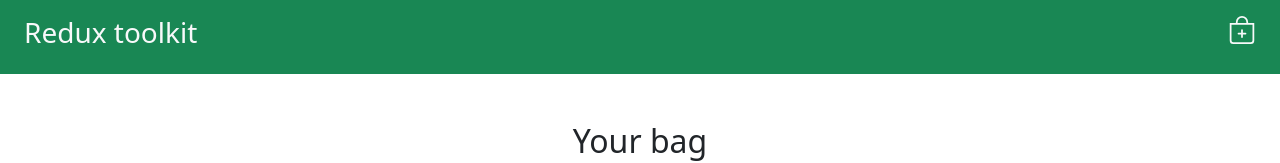
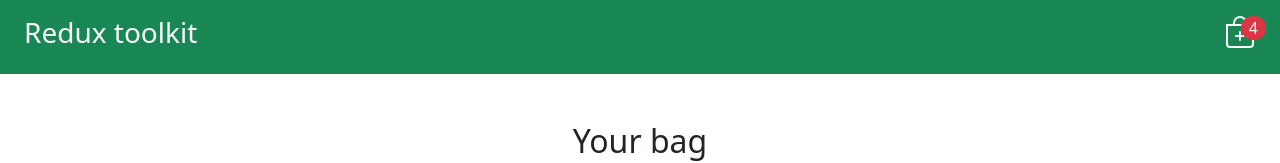
Before and after one commit to gyanendrapoudel/Redux-basic, a React (Vite) app: page / in a window 1280 px wide. Shown: the top 163 px of the page. Built offline with nearby package versions, Linux system fonts and the light colour scheme.

Commit message:
displaying amount

```diff
--- a/src/components/Navbar.jsx
+++ b/src/components/Navbar.jsx
@@ -5,8 +5,11 @@
   const {amount} = useSelector((store)=>store.cart)
   return (
     <div className="d-flex justify-content-between px-4 py-3 bg-success   text-light">
-        <h3>Redux toolkit</h3>
-        < BsBagPlus className="fs-3" />
+      <h3>Redux toolkit</h3>
+      <div className="" style={{ position: 'relative' }}>
+        <BsBagPlus className="fs-2 " />
+        <div className="bg-danger text-light px-2 rounded-4" style={{ position: 'absolute', top:"0", right:"-10px" }}>{amount}</div>
+      </div>
     </div>
   )
 }
--- a/src/features/cart/cartSlice.js
+++ b/src/features/cart/cartSlice.js
@@ -38,6 +38,11 @@
             return previousValue+currentValue.amount*currentValue.price},0)
         state.total = total
 
+        const amount = state.cartItems.reduce(
+          (acc, item) => acc + item.amount,
+          0
+        )
+        state.amount = amount
     }
    }
 })
```
